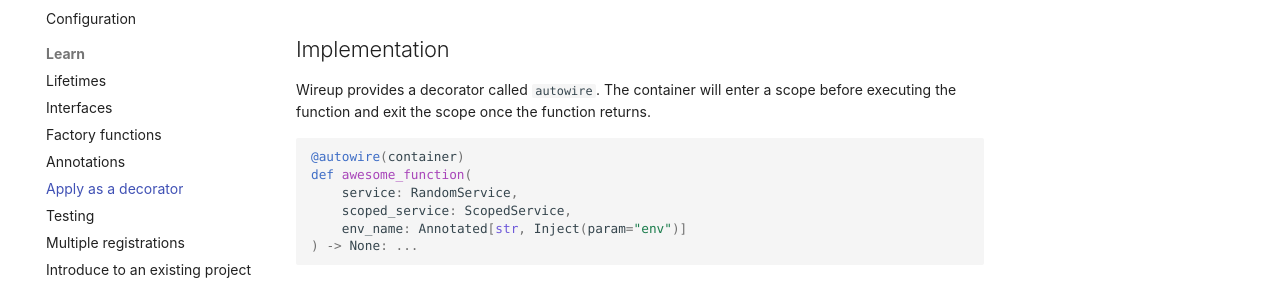
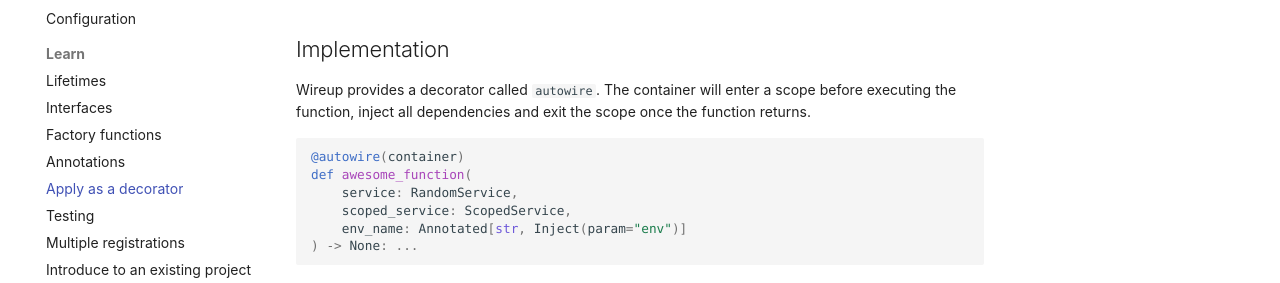
Before and after one commit to maldoinc/wireup, an MkDocs documentation site: the page built from docs/pages/apply_container_as_decorator.md, in a window 1280 px wide and 900 px high, scrolled down 424 px. Shown: the part 179-462 px from the top of the window. Built offline with MkDocs 1.6.1 and Material for MkDocs 9.7.7, drawn with Linux system fonts in a browser that asks for light colours; some web fonts are replaced; comment, search, counter and statistics services are not loaded; the version menu is left out.

````diff
--- a/docs/pages/apply_container_as_decorator.md
+++ b/docs/pages/apply_container_as_decorator.md
@@ -19,7 +19,8 @@ To having the dependencies injected directly into the function.
 
 ## Implementation
 
-Wireup provides a decorator called `autowire`. The container will enter a scope before executing the function and exit the scope once the function returns.
+Wireup provides a decorator called `autowire`.
+The container will enter a scope before executing the function, inject all dependencies and exit the scope once the function returns.
 
 ```python
 @autowire(container)
````
Also changed, not shown: docs/pages/lifetimes.md (+3 -0 lines).
